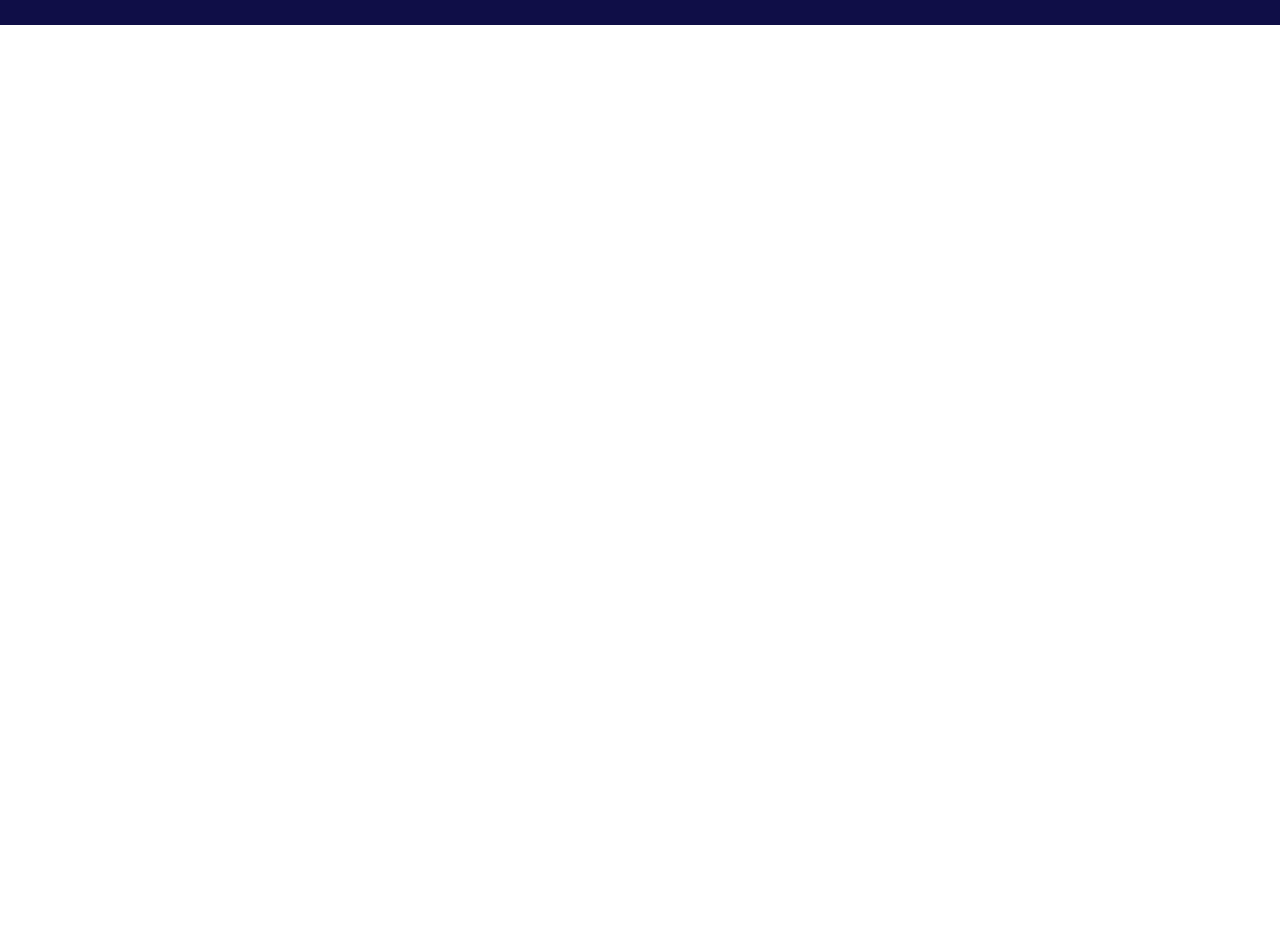
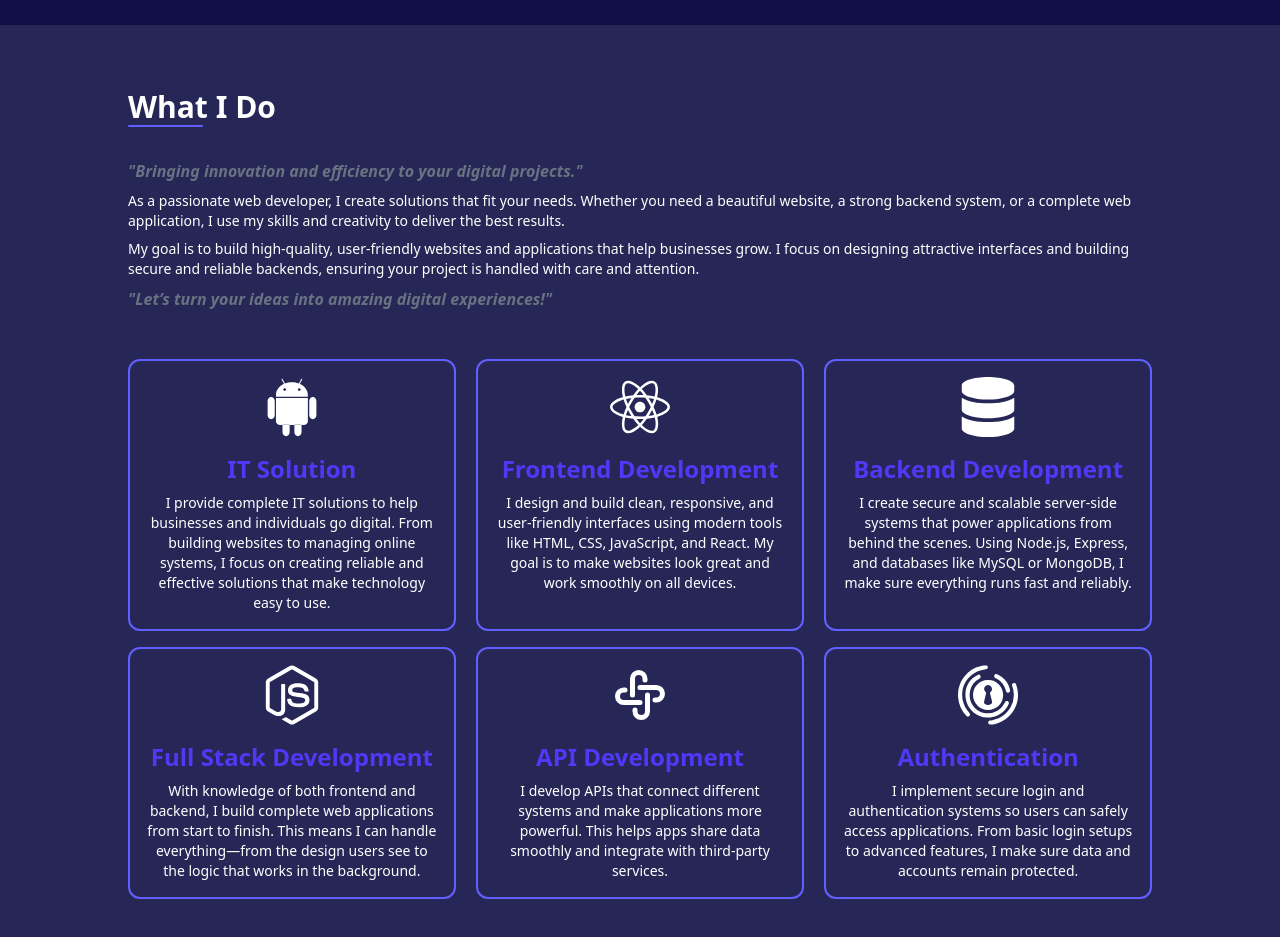
Before and after one commit to VikramKumarstm/MyPortfolio, a React (Vite) app: page / in a window 1280 px wide. Shown: the part 1620-2557 px from the top of the page. Before the commit the page ends 1645 px from the top, so only its background shows below. Built offline with nearby package versions, Linux system fonts and the light colour scheme.

Commit message:
Service section complete

```diff
--- a/src/App.jsx
+++ b/src/App.jsx
@@ -4,6 +4,7 @@ import Header from './components/Header'
 import { CiMenuBurger } from "react-icons/ci";
 import Hero from './components/Hero';
 import About from './components/About';
+import Service from './components/Service';
 
 
 function App() {
@@ -16,6 +17,7 @@ function App() {
       < Header />
       < Hero />
       < About />
+      < Service />
     </>
 
   )
--- a/src/components/About.jsx
+++ b/src/components/About.jsx
@@ -5,7 +5,7 @@ import Button from './Button/Button'
 export default function About() {
   return (
     <div>
-        <div className='w-full h-full sm:h-screen bg-[#0F0E47] flex justify-center'>
+        <div className='w-full h-full sm:h-screen bg-[#0F0E47] flex justify-center sm:pb-0 pb-8'>
 
             <div className='w-[80%] sm:flex items-center text-white'>
                 <div className="basis-[40%] pt-8 mb-8 sm:mb-0 sm:pt-0">
@@ -21,18 +21,18 @@ export default function About() {
                         Consultancy Services (TCS), reflecting my dedication, learning, and growth in
                         the IT field.
                     </p>
-                    <div className="flex border-2 border-indigo-500 rounded-xl px-4 py-4 mb-6">
+                    <div className="sm:flex border-2 border-indigo-500 rounded-xl px-4 py-4 mb-6">
                         <ul className='pr-8'>
-                            <li className='text-gray-400'><span className='text-white'>Name:</span> Vikram Kumar</li>
-                            <li className='text-gray-400'><span className='text-white'>Phone:</span> +91 960 897-8903</li>
-                            <li className='text-gray-400'><span className='text-white'>Experience:</span> 1 Years</li>
-                            <li className='text-gray-400'><span className='text-white'>Github:</span> <a href="https://github.com/VikramKumarstm">vikramkumarstm</a></li>
+                            <li className='text-gray-400 sm:pb-0 pb-4'><span className='text-white'>Name:</span> Vikram Kumar</li>
+                            <li className='text-gray-400 sm:pb-0 pb-4'><span className='text-white'>Phone:</span> +91 960 897-8903</li>
+                            <li className='text-gray-400 sm:pb-0 pb-4'><span className='text-white'>Experience:</span> 1 Years</li>
+                            <li className='text-gray-400 sm:pb-0 pb-4'><span className='text-white'>Github:</span> <a href="https://github.com/VikramKumarstm">vikramkumarstm</a></li>
                         </ul>
                         <ul>
-                            <li className='text-gray-400'><span className='text-white'>Age:</span> 21</li>
-                            <li className='text-gray-400'><span className='text-white'>Address:</span> Rajeev Nagar, Patna, 800024</li>
-                            <li className='text-gray-400'><span className='text-white'>Freelance:</span> Available</li>
-                            <li className='text-gray-400'><span className='text-white'>Worked :</span> OriginKonnect, ExporterAI, BTG</li>
+                            <li className='text-gray-400 sm:pb-0 pb-4'><span className='text-white'>Age:</span> 21</li>
+                            <li className='text-gray-400 sm:pb-0 pb-4'><span className='text-white'>Address:</span> Rajeev Nagar, Patna, 800024</li>
+                            <li className='text-gray-400 sm:pb-0 pb-4'><span className='text-white'>Freelance:</span> Available</li>
+                            <li className='text-gray-400 sm:pb-0 pb-4'><span className='text-white'>Worked :</span> OriginKonnect, ExporterAI, BTG</li>
                         </ul>
                     </div>
 
--- a/src/components/Service.jsx
+++ b/src/components/Service.jsx
@@ -1,13 +1,118 @@
 import React from 'react'
+import { DiAndroid } from "react-icons/di";
+import { FaReact } from "react-icons/fa";
+import { FaDatabase } from "react-icons/fa";
+import { FaNodeJs } from "react-icons/fa";
+import { TbApiApp } from "react-icons/tb";
+import { SiAuthelia } from "react-icons/si";
+
+
+
+
+
 
 function Service() {
   return (
-    <div className='w-full h-full flex justify-center'>
-        <div className='w-[80%] h-full'>
+    <div className='w-full h-full flex justify-center bg-[#272757] text-white'>
+        <div className='w-[80%] h-full py-16'>
             <div className="txt">
-                <h1>What I Do</h1>
+                <h1 className='text-3xl font-semibold'>What I Do</h1>
+                <p className='w-[75px] h-[2px] bg-indigo-500 rounded-2xl mb-8'></p>
+                <em className='text-gray-500 font-semibold'>"Bringing innovation and efficiency to your digital projects."</em>
+                <p className='text-sm font-normal my-2'>
+                    As a passionate web developer, I create solutions that fit your needs. Whether you need
+                    a beautiful website, a strong backend system, or a complete web application, I use my
+                    skills and creativity to deliver the best results.
+                </p>
+                <p className='text-sm font-normal mb-2'>
+                    My goal is to build high-quality, user-friendly websites and applications that help
+                    businesses grow. I focus on designing attractive interfaces and building secure and
+                    reliable backends, ensuring your project is handled with care and attention.
+                </p>
+                <em className='text-gray-500 font-semibold'>"Let’s turn your ideas into amazing digital experiences!"</em>
             </div>
-            <div className="items">
+            <div className="sm:flex sm:justify-between flex-wrap w-full mt-12">
+                <div className='sm:w-[32%] border-2 border-indigo-500 rounded-xl px-4 py-4 mb-4 text-center'>
+                    <div className='w-full text-6xl flex justify-center mb-4'>
+                        < DiAndroid />
+                    </div>
+                    <div className="content">
+                        <h1 className='text-2xl text-indigo-600 font-semibold mb-2'>IT Solution</h1>
+                        <p className='text-sm font-normal'>
+                            I provide complete IT solutions to help businesses and individuals go digital. From
+                            building websites to managing online systems, I focus on creating reliable and
+                            effective solutions that make technology easy to use.
+                        </p>
+                    </div>
+                </div>
+
+                <div className='sm:w-[32%] border-2 border-indigo-500 rounded-xl px-4 py-4 text-center mb-4'>
+                    <div className='w-full text-6xl flex justify-center mb-4'>
+                        < FaReact />
+                    </div>
+                    <div className="content">
+                        <h1 className='text-2xl text-indigo-600 font-semibold mb-2'>Frontend Development</h1>
+                        <p className='text-sm font-normal'>
+                            I design and build clean, responsive, and user-friendly interfaces using modern tools
+                            like HTML, CSS, JavaScript, and React. My goal is to make websites look great and work
+                            smoothly on all devices.
+                        </p>
+                    </div>
+                </div>
+
+                <div className='sm:w-[32%] border-2 border-indigo-500 rounded-xl px-4 py-4 text-center mb-4'>
+                    <div className="w-full text-6xl flex justify-center mb-4">
+                        < FaDatabase />
+                    </div>
+                    <div className="content">
+                        <h1 className='text-2xl text-indigo-600 font-semibold mb-2'>Backend Development</h1>
+                        <p className='text-sm font-normal'>
+                            I create secure and scalable server-side systems that power applications from behind
+                            the scenes. Using Node.js, Express, and databases like MySQL or MongoDB, I make sure
+                            everything runs fast and reliably.
+                        </p>
+                    </div>
+                </div>
+
+                <div className='sm:w-[32%] border-2 border-indigo-500 rounded-xl px-4 py-4 text-center mb-4' >
+                    <div className="w-full text-6xl flex justify-center mb-4">
+                        < FaNodeJs />
+                    </div>
+                    <div className="content">
+                        <h1 className='text-2xl text-indigo-600 font-semibold mb-2'>Full Stack Development</h1>
+                        <p className='text-sm font-normal'>
+                            With knowledge of both frontend and backend, I build complete web applications from
+                            start to finish. This means I can handle everything—from the design users see to the
+                            logic that works in the background.
+                        </p>
+                    </div>
+                </div>
+
+                <div className='sm:w-[32%] border-2 border-indigo-500 rounded-xl px-4 py-4 text-center mb-4'>
+                    <div className="w-full text-6xl flex justify-center mb-4">
+                        < TbApiApp />
+                    </div>
+                    <div className="content">
+                        <h1 className='text-2xl text-indigo-600 font-semibold mb-2'>API Development</h1>
+                        <p className='text-sm font-normal'>
+                            I develop APIs that connect different systems and make applications more powerful.
+                            This helps apps share data smoothly and integrate with third-party services.
+                        </p>
+                    </div>
+                </div>
+
+                <div className='sm:w-[32%] border-2 border-indigo-500 rounded-xl px-4 py-4 text-center mb-4'>
+                    <div className="w-full text-6xl flex justify-center mb-4">
+                        < SiAuthelia />
+                    </div>
+                    <div className="content">
+                        <h1 className='text-2xl text-indigo-600 font-semibold mb-2'>Authentication</h1>
+                        <p className='text-sm font-normal'>
+                            I implement secure login and authentication systems so users can safely access applications.
+                            From basic login setups to advanced features, I make sure data and accounts remain protected.
+                        </p>
+                    </div>
+                </div>
 
             </div>
         </div>
```
